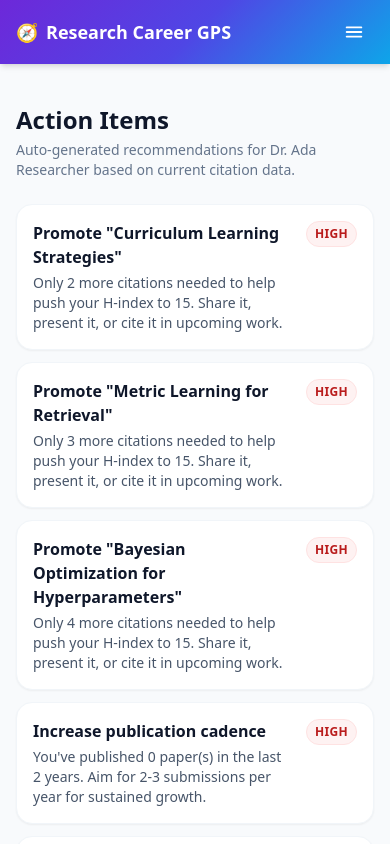
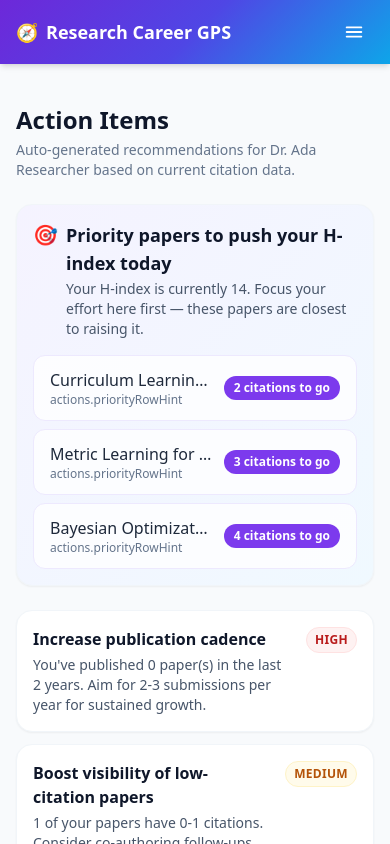
Before and after one commit to Akramtaha98/research-career-gps, a React (Vite) app in the folder frontend/: page /actions in a window 390 px wide. Shown: the top 844 px of the page. Built offline with nearby package versions, Linux system fonts and the light colour scheme; no server answers.

Commit message:
Add 6-language i18n support and mobile-responsive navbar

```diff
--- a/frontend/src/locales/de/translation.json
+++ b/frontend/src/locales/de/translation.json
@@ -124,13 +124,19 @@
     "emptyTitle": "Noch keine Publikationen zum Analysieren",
     "emptyDesc": "Sobald dieser Forscher erfasste Publikationen mit Zitationen hat, siehst du hier priorisierte Empfehlungen — knapp verpasste Publikationen, Publikationsrhythmus und Strategie für Publikationsorte.",
     "collabTitle": "Kollaborationsberater",
-    "collabSubtitle": "Deine häufigsten Koautoren, sortiert nach ihrem eigenen H-Index — echte Kollaborationshistorie, keine Vermutungen."
+    "collabSubtitle": "Deine häufigsten Koautoren, sortiert nach ihrem eigenen H-Index — echte Kollaborationshistorie, keine Vermutungen.",
+    "priorityTitle": "Prioritätspublikationen, um deinen H-Index heute zu steigern",
+    "prioritySubtitle": "Dein H-Index liegt aktuell bei {{h}}. Konzentriere deinen Aufwand zuerst hierauf — diese Publikationen sind am nächsten daran, ihn zu erhöhen.",
+    "priorityRowHint_one": "{{citations}} weitere Zitation hebt deinen H-Index auf {{next}}",
+    "priorityRowHint_other": "{{citations}} weitere Zitationen heben deinen H-Index auf {{next}}"
   },
   "actionItems": {
     "nearMiss": {
       "title": "Bewirb „{{title}}“",
       "desc_one": "Nur noch {{count}} Zitation nötig, um deinen H-Index auf {{next}} zu heben. Teile sie, präsentiere sie oder zitiere sie in kommenden Arbeiten.",
-      "desc_other": "Nur noch {{count}} Zitationen nötig, um deinen H-Index auf {{next}} zu heben. Teile sie, präsentiere sie oder zitiere sie in kommenden Arbeiten."
+      "desc_other": "Nur noch {{count}} Zitationen nötig, um deinen H-Index auf {{next}} zu heben. Teile sie, präsentiere sie oder zitiere sie in kommenden Arbeiten.",
+      "badge_one": "noch {{count}} Zitation",
+      "badge_other": "noch {{count}} Zitationen"
     },
     "lowCitation": {
       "title": "Sichtbarkeit gering zitierter Publikationen erhöhen",
--- a/frontend/src/locales/en/translation.json
+++ b/frontend/src/locales/en/translation.json
@@ -124,13 +124,19 @@
     "emptyTitle": "No papers to analyze yet",
     "emptyDesc": "Once this researcher has tracked papers with citations, you'll see prioritized recommendations here — near-miss papers, publication cadence, and venue strategy.",
     "collabTitle": "Collaboration advisor",
-    "collabSubtitle": "Your most frequent co-authors, ranked by their own h-index — real collaboration history, not guesses."
+    "collabSubtitle": "Your most frequent co-authors, ranked by their own h-index — real collaboration history, not guesses.",
+    "priorityTitle": "Priority papers to push your H-index today",
+    "prioritySubtitle": "Your H-index is currently {{h}}. Focus your effort here first — these papers are closest to raising it.",
+    "priorityRowHint_one": "{{citations}} more citation raises your H-index to {{next}}",
+    "priorityRowHint_other": "{{citations}} more citations raises your H-index to {{next}}"
   },
   "actionItems": {
     "nearMiss": {
       "title": "Promote \"{{title}}\"",
       "desc_one": "Only {{count}} more citation needed to help push your H-index to {{next}}. Share it, present it, or cite it in upcoming work.",
-      "desc_other": "Only {{count}} more citations needed to help push your H-index to {{next}}. Share it, present it, or cite it in upcoming work."
+      "desc_other": "Only {{count}} more citations needed to help push your H-index to {{next}}. Share it, present it, or cite it in upcoming work.",
+      "badge_one": "{{count}} citation to go",
+      "badge_other": "{{count}} citations to go"
     },
     "lowCitation": {
       "title": "Boost visibility of low-citation papers",
--- a/frontend/src/locales/es/translation.json
+++ b/frontend/src/locales/es/translation.json
@@ -124,13 +124,19 @@
     "emptyTitle": "Aún no hay artículos para analizar",
     "emptyDesc": "Cuando este investigador tenga artículos rastreados con citas, verás aquí recomendaciones priorizadas: artículos cerca de subir el índice, ritmo de publicación y estrategia de publicaciones.",
     "collabTitle": "Asesor de colaboración",
-    "collabSubtitle": "Tus coautores más frecuentes, clasificados por su propio índice h — historial de colaboración real, no suposiciones."
+    "collabSubtitle": "Tus coautores más frecuentes, clasificados por su propio índice h — historial de colaboración real, no suposiciones.",
+    "priorityTitle": "Artículos prioritarios para subir tu índice H hoy",
+    "prioritySubtitle": "Tu índice H actual es {{h}}. Enfoca aquí tu esfuerzo primero — estos artículos están más cerca de subirlo.",
+    "priorityRowHint_one": "{{citations}} cita más sube tu índice H a {{next}}",
+    "priorityRowHint_other": "{{citations}} citas más suben tu índice H a {{next}}"
   },
   "actionItems": {
     "nearMiss": {
       "title": "Promociona \"{{title}}\"",
       "desc_one": "Solo falta {{count}} cita más para ayudar a subir tu índice H a {{next}}. Compártelo, preséntalo o cítalo en trabajos futuros.",
-      "desc_other": "Solo faltan {{count}} citas más para ayudar a subir tu índice H a {{next}}. Compártelo, preséntalo o cítalo en trabajos futuros."
+      "desc_other": "Solo faltan {{count}} citas más para ayudar a subir tu índice H a {{next}}. Compártelo, preséntalo o cítalo en trabajos futuros.",
+      "badge_one": "{{count}} cita restante",
+      "badge_other": "{{count}} citas restantes"
     },
     "lowCitation": {
       "title": "Aumenta la visibilidad de artículos con pocas citas",
--- a/frontend/src/locales/ms/translation.json
+++ b/frontend/src/locales/ms/translation.json
@@ -124,13 +124,19 @@
     "emptyTitle": "Belum ada kertas kerja untuk dianalisis",
     "emptyDesc": "Sebaik sahaja penyelidik ini mempunyai kertas kerja dijejaki dengan petikan, anda akan melihat cadangan mengikut keutamaan di sini — kertas kerja hampir mencapai ambang, kadar penerbitan, dan strategi penerbitan.",
     "collabTitle": "Penasihat Kolaborasi",
-    "collabSubtitle": "Rakan pengarang bersama anda yang paling kerap, disusun mengikut indeks-h mereka sendiri — sejarah kolaborasi sebenar, bukan tekaan."
+    "collabSubtitle": "Rakan pengarang bersama anda yang paling kerap, disusun mengikut indeks-h mereka sendiri — sejarah kolaborasi sebenar, bukan tekaan.",
+    "priorityTitle": "Kertas kerja keutamaan untuk menaikkan indeks-H anda hari ini",
+    "prioritySubtitle": "Indeks-H anda kini {{h}}. Tumpukan usaha anda di sini dahulu — kertas kerja ini paling hampir untuk menaikkannya.",
+    "priorityRowHint_one": "{{citations}} lagi petikan menaikkan indeks-H anda kepada {{next}}",
+    "priorityRowHint_other": "{{citations}} lagi petikan menaikkan indeks-H anda kepada {{next}}"
   },
   "actionItems": {
     "nearMiss": {
       "title": "Promosikan \"{{title}}\"",
       "desc_one": "Hanya {{count}} lagi petikan diperlukan untuk membantu menaikkan indeks-H anda kepada {{next}}. Kongsikannya, bentangkannya, atau petik dalam kerja akan datang.",
-      "desc_other": "Hanya {{count}} lagi petikan diperlukan untuk membantu menaikkan indeks-H anda kepada {{next}}. Kongsikannya, bentangkannya, atau petik dalam kerja akan datang."
+      "desc_other": "Hanya {{count}} lagi petikan diperlukan untuk membantu menaikkan indeks-H anda kepada {{next}}. Kongsikannya, bentangkannya, atau petik dalam kerja akan datang.",
+      "badge_one": "{{count}} petikan lagi",
+      "badge_other": "{{count}} petikan lagi"
     },
     "lowCitation": {
       "title": "Tingkatkan keterlihatan kertas kerja berpetikan rendah",
--- a/frontend/src/pages/Actions.jsx
+++ b/frontend/src/pages/Actions.jsx
@@ -22,6 +22,11 @@ export default function Actions() {
   const items = useMemo(() => generateActionItems({ papers }), [papers]);
   const isGated = source === 'live' && (!user || user.plan !== 'pro');
 
+  const nearMissItems = items.filter((item) => item.type === 'near_miss_paper');
+  // The general list below repeats the story in prose; once it's pulled out
+  // into its own highlighted card up top, showing it twice just adds noise.
+  const otherItems = items.filter((item) => item.type !== 'near_miss_paper');
+
   return (
     <div className="max-w-4xl mx-auto px-4 sm:px-6 py-10 space-y-6">
       <div>
@@ -40,8 +45,41 @@ export default function Actions() {
           />
         </div>
       ) : (
+        <>
+          {nearMissItems.length > 0 && (
+            <div className="card border-2 border-brand-200 bg-gradient-to-br from-brand-50 to-sky-50">
+              <div className="flex items-start gap-2 mb-1">
+                <span className="text-xl shrink-0" aria-hidden>🎯</span>
+                <div>
+                  <h2 className="text-lg font-semibold text-slate-900">{t('actions.priorityTitle')}</h2>
+                  <p className="text-sm text-slate-600 mt-0.5">
+                    {t('actions.prioritySubtitle', { h: nearMissItems[0].meta.currentH })}
+                  </p>
+                </div>
+              </div>
+              <div className="mt-4 space-y-2">
+                {nearMissItems.map((item, idx) => (
+                  <div
+                    key={idx}
+                    className="flex items-center justify-between gap-3 px-4 py-3 rounded-xl bg-white/80 border border-brand-100"
+                  >
+                    <div className="min-w-0">
+                      <p className="font-medium text-slate-800 truncate">{item.meta.paperTitle}</p>
+                      <p className="text-xs text-slate-500">
+                        {t('actions.priorityRowHint', { citations: item.meta.needed, next: item.meta.nextH })}
+                      </p>
+                    </div>
+                    <span className="shrink-0 text-xs font-bold px-2.5 py-1 rounded-full bg-brand-600 text-white">
+                      {t('actionItems.nearMiss.badge', { count: item.meta.needed })}
+                    </span>
+                  </div>
+                ))}
+              </div>
+            </div>
+          )}
+
           <div className="space-y-3">
-          {items.map((item, idx) => (
+            {otherItems.map((item, idx) => (
               <div key={idx} className={`card border ${priorityStyles[item.priority]}`}>
                 <div className="flex items-start justify-between gap-4">
                   <div>
@@ -55,6 +93,7 @@ export default function Actions() {
               </div>
             ))}
           </div>
+        </>
       )}
 
       <div className="card">
--- a/frontend/src/utils/actionItems.js
+++ b/frontend/src/utils/actionItems.js
@@ -27,6 +27,9 @@ export function generateActionItems({ papers }) {
       titleParams: { title: p.title },
       descKey: 'actionItems.nearMiss.desc',
       descParams: { count: needed, next: h + 1 },
+      // Raw values for UI that wants to build its own layout (e.g. the
+      // priority highlight card) instead of the pre-formatted sentence.
+      meta: { paperTitle: p.title, needed, nextH: h + 1, currentH: h },
     });
   });
 
```
Also changed, not shown: frontend/src/locales/ar/translation.json (+8 -2 lines), frontend/src/locales/fr/translation.json (+8 -2 lines). Lines whose indentation alone changed are shown as unchanged.
